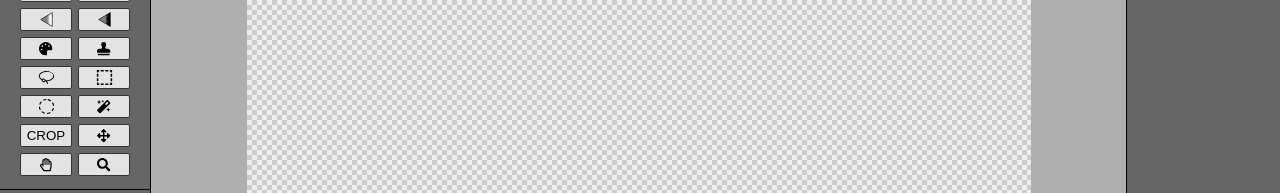
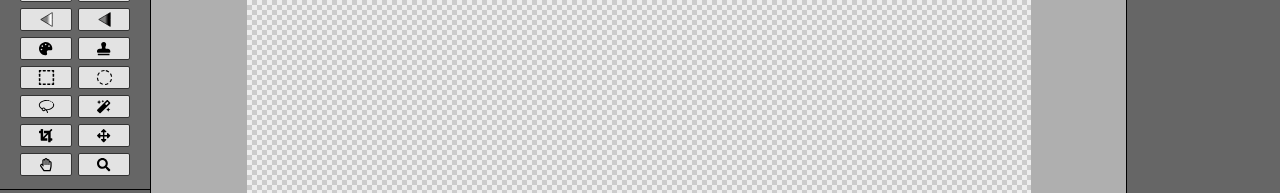
Before and after one commit to DuckEverlasting/snapshot, a React (Create React App) app: page / in a window 1280 px wide. Shown: the part 260-453 px from the top of the page. Built offline with nearby package versions, Linux system fonts and the light colour scheme.

Commit message:
fixed up tool button positions, got an icon for crop

```diff
--- a/src/components/ToolBox.js
+++ b/src/components/ToolBox.js
@@ -14,6 +14,7 @@ import {
   faPalette,
   faTint,
   faStamp,
+  faCrop,
   faMagic
 } from "@fortawesome/free-solid-svg-icons";
 import {
@@ -62,11 +63,11 @@ function ToolBox() {
       <ToolButton title="Burn" name="burn" icon={<img alt="Burn" src={burnIcon} />}/>
       <ToolButton title="Saturate" name="saturate" faIcon={faPalette}/>
       <ToolButton title="Stamp" name="stamp" faIcon={faStamp}/>
-      <ToolButton title="Lasso (L)" name="lasso" icon={<img alt="Lasso" src={lassoIcon} />}/>
       <ToolButton title="Select Rectangle (M)" name="selectRect" icon={<img alt="Select Rectangle" src={dashedSquareIcon} />}/>
       <ToolButton title="Select Ellipse (Shift + M)" name="selectEllipse" icon={<img alt="Select Ellipse" src={dashedCircleIcon} />}/>
-      <ToolButton title="Fill Select" name="selectionFill" faIcon={faMagic}/>
-      <ToolButton title="Crop" name="crop" icon="CROP"/>
+      <ToolButton title="Lasso (L)" name="lasso" icon={<img alt="Lasso" src={lassoIcon} />}/>
+      <ToolButton title="Fill Select (W)" name="selectionFill" faIcon={faMagic}/>
+      <ToolButton title="Crop" name="crop" faIcon={faCrop}/>
       <ToolButton title="Move (V)" name="move" faIcon={faArrowsAlt}/>
       <ToolButton title="Hand (H)" name="hand" faIcon={faHandPaper}/>
       <ToolButton title="Zoom (Z)" name="zoom" faIcon={faSearch}/>
--- a/src/constants/hotkeys.js
+++ b/src/constants/hotkeys.js
@@ -9,6 +9,7 @@ export const hotkey = {
   "h": {type: "activeTool", payload: "hand"},
   "z": {type: "activeTool", payload: "zoom"},
   "x": {type: "special", payload: "switchColors"},
+  "w": {type: "activeTool", payload: "selectionFill"},
   "Delete": {type: "special", payload: "clear"},
   "Backspace": {type: "special", payload: "clear"}
 }
```
